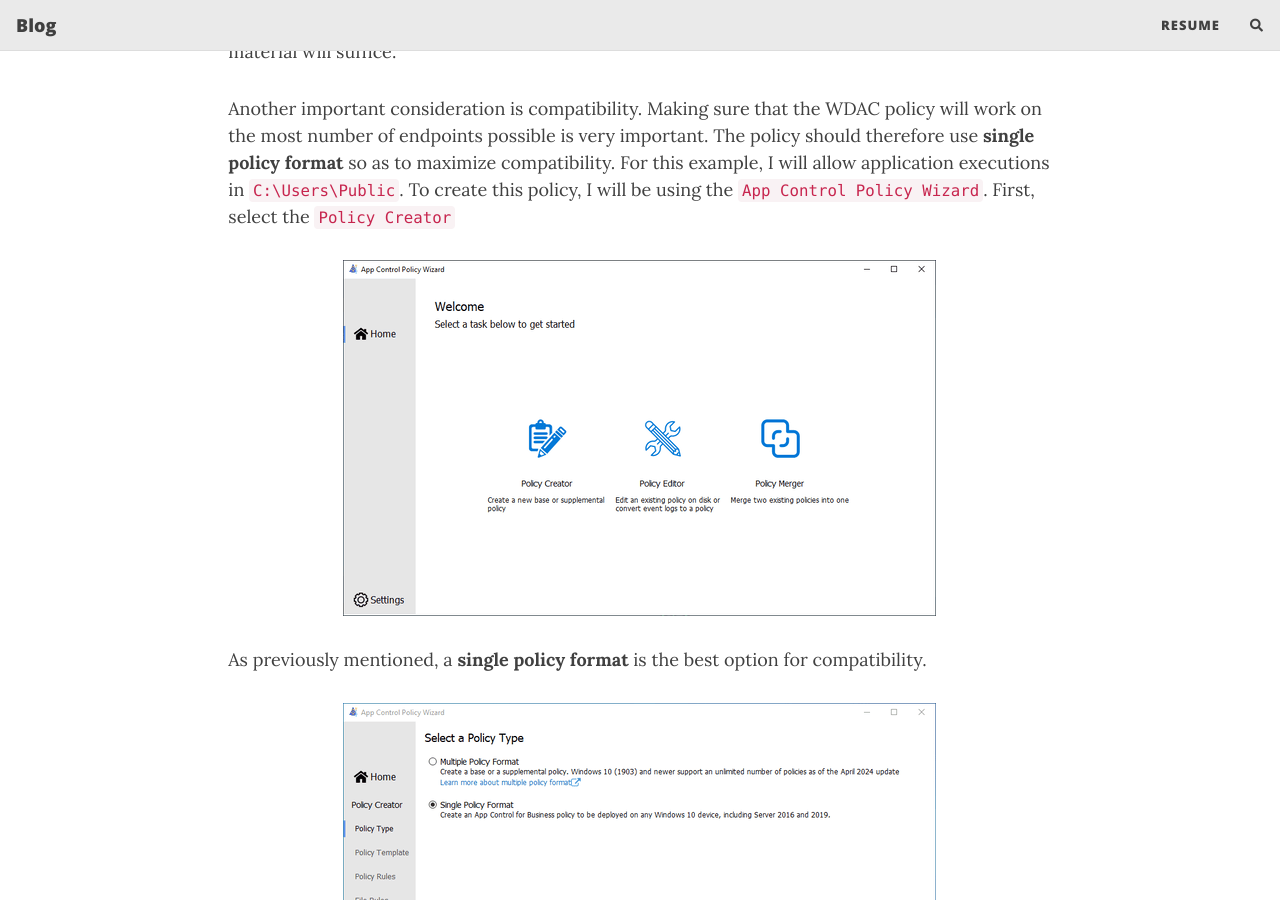
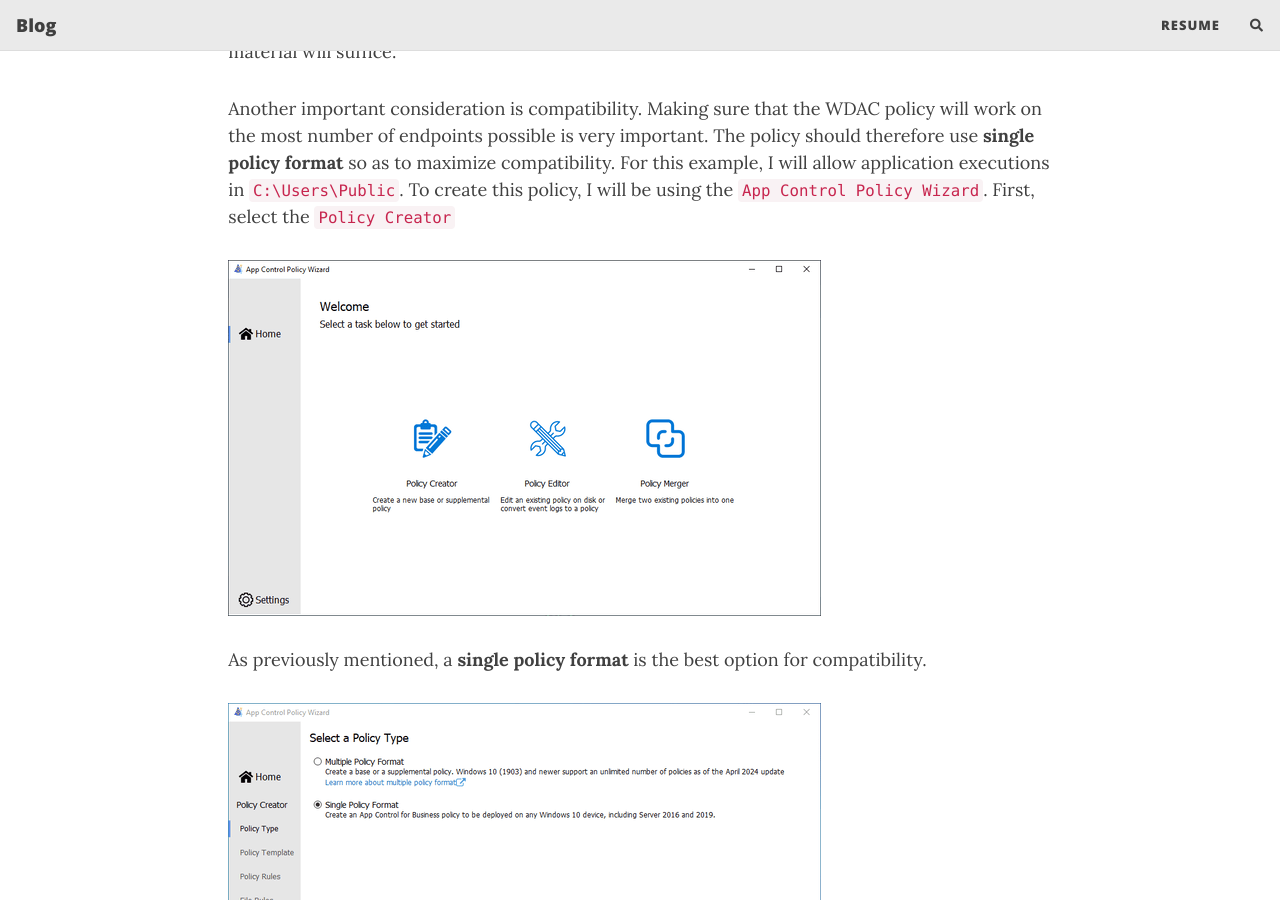
Before and after one commit to HullaBrian/Personal-Website, a Jekyll site: the page built from _posts/2024-12-18-Weaponizing-WDAC-Killing-the-Dreams-of-EDR.md, in a window 1280 px wide and 900 px high, scrolled down 3041 px. Built offline with Jekyll 4.4.1, drawn with Linux system fonts in a browser that asks for light colours; nearby versions of some CDN libraries; comment, search, counter and statistics services are not loaded.

Commit message:
Made changes to image centering on Weaponizing WDAC blog post

````diff
--- a/_posts/2024-12-18-Weaponizing-WDAC-Killing-the-Dreams-of-EDR.md
+++ b/_posts/2024-12-18-Weaponizing-WDAC-Killing-the-Dreams-of-EDR.md
@@ -54,26 +54,19 @@
 
 Another important consideration is compatibility. Making sure that the WDAC policy will work on the most number of endpoints possible is very important. The policy should therefore use **single policy format** so as to maximize compatibility. For this example, I will allow application executions in `C:\Users\Public`. To create this policy, I will be using the `App Control Policy Wizard`. First, select the `Policy Creator`
 
-<p align="center">
-    <img src="https://beierle.win/assets/img/weaponizing-wdac-killing-the-dreams-of-edr/policy-creation-1.png" />
-</p>
+![alt text](/assets/img/weaponizing-wdac-killing-the-dreams-of-edr/policy-creation-1.png)
 
 As previously mentioned, a **single policy format** is the best option for compatibility.
 
-<p align="center">
-    <img src="https://beierle.win/assets/img/weaponizing-wdac-killing-the-dreams-of-edr/policy-creation-2.png" />
-</p>
+![alt text](/assets/img/weaponizing-wdac-killing-the-dreams-of-edr/policy-creation-2.png)
+
 This policy should be restrictive enough to where EDR will surely not run. Therefore, select the `Default Windows Mode`.
 
-<p align="center">
-    <img src="https://beierle.win/assets/img/weaponizing-wdac-killing-the-dreams-of-edr/policy-creation-3.png" />
-</p>
+![alt text](/assets/img/weaponizing-wdac-killing-the-dreams-of-edr/policy-creation-3.png)
 
 Now, configure the policy with the necessary requirements mentioned earlier. First, **disable audit mode** and enable the setting `Disable Runtime Filepath Rules` to allow the whitelisting of file paths in the policy.
 
-<p align="center">
-    <img src="https://beierle.win/assets/img/weaponizing-wdac-killing-the-dreams-of-edr/policy-creation-4.png" />
-</p>
+![alt text](/assets/img/weaponizing-wdac-killing-the-dreams-of-edr/policy-creation-4.png)
 
 Click the `Add Custom` option and ensure that the:
 1. scope is set to user mode only (path rules cannot apply to kernel mode code)
@@ -81,25 +74,17 @@
 3. rule type is `Path`
 4. `Reference File` is set to the `Folder` option, and points to `C:\Users\Public\*`
 
-<p align="center">
-    <img src="https://beierle.win/assets/img/weaponizing-wdac-killing-the-dreams-of-edr/policy-creation-5.png" />
-</p>
+![alt text](/assets/img/weaponizing-wdac-killing-the-dreams-of-edr/policy-creation-5.png)
 
 Ensure that the rule was correctly added. As a rule of thumb, I generally merge the policy with recommended block rules. Although it is not required.
 
-<p align="center">
-    <img src="https://beierle.win/assets/img/weaponizing-wdac-killing-the-dreams-of-edr/policy-creation-6.png" />
-</p>
+![alt text](/assets/img/weaponizing-wdac-killing-the-dreams-of-edr/policy-creation-6.png)
 
 Now, the policy should generate and appear in the current user's documents folder.
 
-<p align="center">
-    <img src="https://beierle.win/assets/img/weaponizing-wdac-killing-the-dreams-of-edr/policy-creation-7.png" />
-</p>
+![alt text](/assets/img/weaponizing-wdac-killing-the-dreams-of-edr/policy-creation-7.png)
 
-<p align="center">
-    <img src="https://beierle.win/assets/img/weaponizing-wdac-killing-the-dreams-of-edr/policy-creation-8.png" />
-</p>
+![alt text](/assets/img/weaponizing-wdac-killing-the-dreams-of-edr/policy-creation-8.png)
 
 In addition to the compiled policy, an XML representation of the policy configuration is generated. While the XML file is useful in that it may be edited later to be more versatile, the compiled policy used in the attack itself is the `SiPolicy.p7b` file.
 
@@ -117,9 +102,7 @@
 ### Local Machine
 Using this attack on a local machine is by far the most simple out of all methods previously mentioned. To apply the WDAC policy, the policy (`SiPolicy.p7b`) needs to be moved to the proper location (`C:\Windows\System32\CodeIntegrity\`).
 
-<p align="center">
-    <img src="https://beierle.win/assets/img/weaponizing-wdac-killing-the-dreams-of-edr/local-machine.png" />
-</p>
+![alt text](/assets/img/weaponizing-wdac-killing-the-dreams-of-edr/local-machine.png)
 
 ```powershell
 cp .\SiPolicy.p7b C:\Windows\System32\CodeIntegrity\
@@ -127,21 +110,15 @@
 
 Just to confirm, check the status of the EDR service:
 
-<p align="center">
-    <img src="https://beierle.win/assets/img/weaponizing-wdac-killing-the-dreams-of-edr/edr-service-running.png" />
-</p>
+![alt text](/assets/img/weaponizing-wdac-killing-the-dreams-of-edr/edr-service-running.png)
 
 Next, reboot the machine and check if the EDR service is still running:
 
-<p align="center">
-    <img src="https://beierle.win/assets/img/weaponizing-wdac-killing-the-dreams-of-edr/edr-service-stopped.png" />
-</p>
+![alt text](/assets/img/weaponizing-wdac-killing-the-dreams-of-edr/edr-service-stopped.png)
 
 Now that EDR is disabled, it is trivial to disable Windows Defender and begin dropping other tooling to disk in the location whitelisted by the WDAC policy (in this example `C:\Users\Public\*`).
 
-<p align="center">
-    <img src="https://beierle.win/assets/img/weaponizing-wdac-killing-the-dreams-of-edr/edr-gone-winpeas-hello.png" />
-</p>
+![alt text](/assets/img/weaponizing-wdac-killing-the-dreams-of-edr/edr-gone-winpeas-hello.png)
 
 ### Remote Machine
 Remote deployment, although very similar to deployment on a local machine, has one slight difference: the movement of the WDAC policy and rebooting occurs remotely. This may occur through a variety of means, but the most convenient way is via Windows built-in SMB shares. Thankfully, because the only action to implement the WDAC configuration is moving the policy into the CodeIntegrity folder, this can be done with administrative privileges through the built in `C$` or `ADMIN$` shares.
@@ -152,9 +129,7 @@
 smbmap -u Administrator -p P@ssw0rd -H 192.168.4.4 --upload "/home/kali/SiPolicy.p7b" "ADMIN\$/System32/CodeIntegrity/SiPolicy.p7b"
 ```
 
-<p align="center">
-    <img src="https://beierle.win/assets/img/weaponizing-wdac-killing-the-dreams-of-edr/smbmap-upload.png" />
-</p>
+![alt text](/assets/img/weaponizing-wdac-killing-the-dreams-of-edr/smbmap-upload.png)
 
 After placing the WDAC policy in the correct place, reboot the machine:
 
@@ -162,9 +137,7 @@
 smbmap -u Administrator -p P@ssw0rd -H 192.168.4.4 -x "shutdown /r /t 0"
 ```
 
-<p align="center">
-    <img src="https://beierle.win/assets/img/weaponizing-wdac-killing-the-dreams-of-edr/smbmap-reboot.png" />
-</p>
+![alt text](/assets/img/weaponizing-wdac-killing-the-dreams-of-edr/smbmap-reboot.png)
 
 Additionally a purpose-built tool has been created to carry out this attack. [**Krueger**](https://github.com/logangoins/Krueger) is a custom tool written in C# by [Logan Goins](https://x.com/_logangoins) specifically meant to be run in memory as part of post-exploitation lateral movement activities. The example below uses `inlineExecute-Assembly` (created by [@anthemtotheego](https://x.com/anthemtotheego)) to execute the .NET assembly in memory.
 
@@ -172,9 +145,7 @@
 inlineExecute-Assembly --dotnetassembly C:\Tools\Krueger.exe --assemblyargs --host ms01
 ```
 
-<p align="center">
-    <img src="https://beierle.win/assets/img/weaponizing-wdac-killing-the-dreams-of-edr/krueger-running.png" />
-</p>
+![alt text](/assets/img/weaponizing-wdac-killing-the-dreams-of-edr/krueger-running.png)
 
 ### Full Domain
 <p align="center">
@@ -211,9 +182,7 @@
 
 On the other hand, there are EDR vendors that employ WHQL signed drivers, thereby requiring the WDAC policy to specifically block that vendor's drivers. Thankfully, this requirement makes detection much easier because mentions of certain EDR vendors may be flagged. While the format of compiled WDAC policies is not publicly accessible, perhaps the easiest way to detect a potentially malicious policy is simply by observing the strings contained within it. As seen in the below screenshot, dumping the strings from a WDAC policy provides all of the executables, drivers, and file attributes that are referenced in the policy, although for security reasons the file attributes referenced are redacted.
 
-<p align="center">
-    <img src="https://beierle.win/assets/img/weaponizing-wdac-killing-the-dreams-of-edr/wdac-policy-strings.png" />
-</p>
+![alt text](/assets/img/weaponizing-wdac-killing-the-dreams-of-edr/wdac-policy-strings.png)
 
 While creating a detection solely based off of strings could detect malicious policies, doing so creates a significant number of false positives. Therefore, having the ability to detect bytes within the compiled policy becomes of the essence. After analyzing dumps of compiled WDAC policies, there were a few key observations made as to how compiled WDAC policies are structured.
 
````
